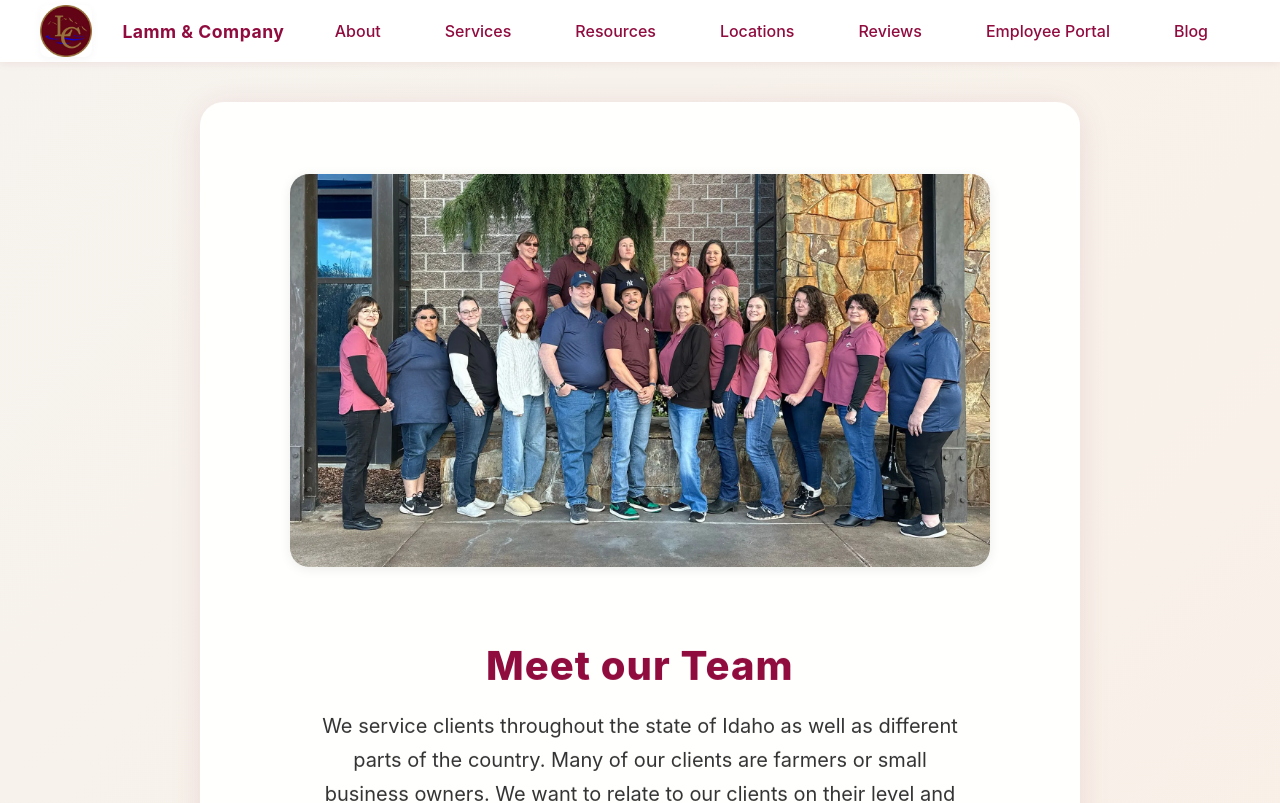
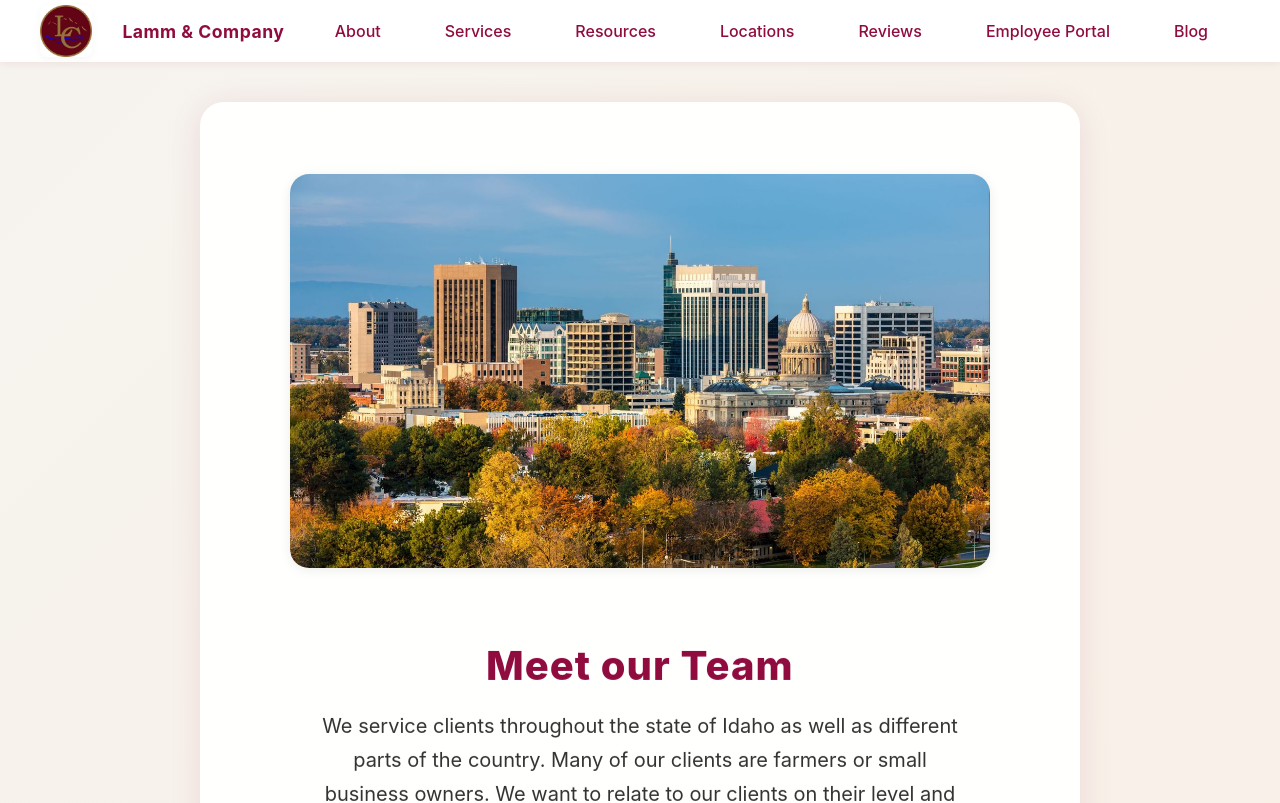
Before and after one commit to EmilyWatkinz/Lamm-Co-CPA, a React (Create React App) app: page /about in a window 1280 px wide. Shown: the top 803 px of the page. Built offline with nearby package versions, Linux system fonts and the light colour scheme.

Commit message:
Update About page hero with placeholder photo

```diff
--- a/src/About.js
+++ b/src/About.js
@@ -16,7 +16,7 @@ function About() {
 
   useEffect(() => {
     const revealNodes = Array.from(document.querySelectorAll(
-      '.about-content .about-hero-img, .about-content .about-title, .about-content .about-description, .about-content .team-button-group, .about-content .team-cards-container'
+      '.about-content .about-title, .about-content .about-description, .about-content .team-button-group, .about-content .team-cards-container'
     ));
 
     revealNodes.forEach((node) => {
@@ -54,8 +54,8 @@ function About() {
       <SiteNavbar />
       <div className="about-content">
         <img
-          src="/Staff+minus+Barrett-2880w.webp"
-          alt="Lamm & Company Staff"
+          src={`${process.env.PUBLIC_URL}/Placeholder%20Photo.jpg?v=20261119`}
+          alt="Lamm & Company team"
           className="about-hero-img"
         />
         <h2 className="about-title">Meet our Team</h2>
```
Also changed, not shown: public/Placeholder Photo.jpg (added).
